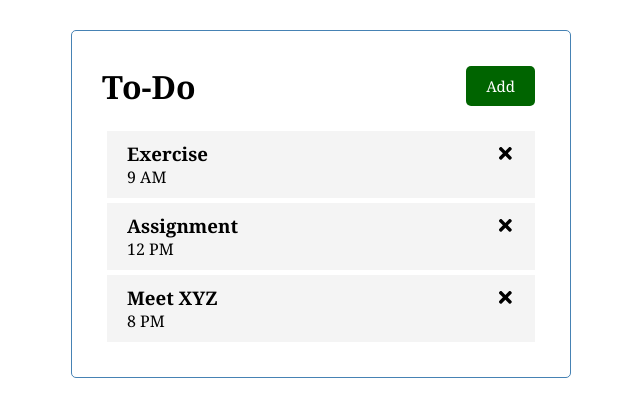
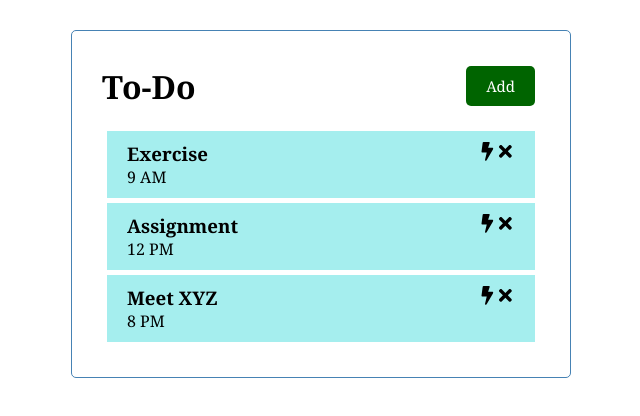
Before and after one commit to avneez/to-do, a React (Create React App) app: page / in a window 1280 px wide. Shown: the top 416 px of the page, without its empty margins (319-959 px from the left). Built offline with nearby package versions, Linux system fonts and the light colour scheme.

Commit message:
adding update feature

```diff
--- a/package.json
+++ b/package.json
@@ -9,7 +9,7 @@
     "react": "^18.2.0",
     "react-dom": "^18.2.0",
     "react-icons": "^4.7.1",
-    "react-scripts": "^2.1.3",
+    "react-scripts": "^5.0.1",
     "web-vitals": "^2.1.4"
   },
   "scripts": {
--- a/src/App.js
+++ b/src/App.js
@@ -7,10 +7,7 @@ import AddTask from './components/AddTask';
 
 
 function App() {
-  const [showAddTask, setShowAddTask] = useState(false);
-
-  const [tasks, setTasks] = useState([
-    {
+  const defaultTasks = [{
     id: 1,
     text: 'Exercise',
     time: '9 AM'
@@ -21,33 +18,47 @@ function App() {
     time: '12 PM'
   },
   {
-        id:3,
+    id: 3,
     text: 'Meet XYZ',
     time: '8 PM'
   }
-  ]);
+  ];
+
+  const [showAddTask, setShowAddTask] = useState(false);
+
+  const [tasks, setTasks] = useState(() => {
+    const savedTasks = localStorage.getItem('tasks');
+    if (savedTasks) {
+      return JSON.parse(savedTasks)
+    } else {
+      return defaultTasks;
+    }
+  });
+
 
   //Adding task
-  const addTask=(task)=>{
-    const id = Math.floor(Math.random() * 10000) +1;
-    const newTask = { id, ...task}
-    setTasks([...tasks,newTask]);
+  const addTask = (task) => {
+    const id = Math.floor(Math.random() * 10000) + 1;
+    const newTask = { id, ...task }
+    setTasks([...tasks, newTask]);
   }
 
 
-  const deleteTask = (id)=>{
-    setTasks(tasks.filter((task)=> task.id!==id))
+  const deleteTask = (id) => {
+    setTasks(tasks.filter((task) => task.id !== id))
   }
+
 
 
   return (
     <div className="container">
-      <Header onAdd={()=> setShowAddTask(!showAddTask)} />
+      <Header onAdd={() => setShowAddTask(!showAddTask)} />
 
-      {showAddTask && <AddTask onAdd={addTask}/>}
-      {tasks.length > 0? (<Tasks tasks={tasks} onDelete={deleteTask}/>) : ('No Any Tasks')}
+      {showAddTask && <AddTask onAdd={addTask} />}
+      {tasks.length > 0 ? (<Tasks tasks={tasks} onDelete={deleteTask} />) : ('No Any Tasks')}
     </div>
   );
+
 }
 
 export default App;
--- a/src/components/AddTask.js
+++ b/src/components/AddTask.js
@@ -1,41 +1,86 @@
-import { useState } from 'react'
+import React, { useState } from 'react'
 
 
 
-const AddTask = ({onAdd}) => {
+const AddTask = ({ onAdd }) => {
     // const [text, setText] =useState('')
     // const [time, setTime] =useState('')
 
-    const [userData, setUserData] = useState({text:'',time:''})
+    const [userData, setUserData] = useState({ text: '', time: '' })
 
-    const onSubmit=(e)=>{
+    const onSubmit = (e) => {
         e.preventDefault()
         console.log(userData)
 
-        if(!userData.text){
+        if (!userData.text) {
             alert('Please add a Task')
             return;
         }
 
-        onAdd({text:userData.text, time:userData.time}) //destructing from an object
+        onAdd({ text: userData.text, time: userData.time }) //destructing from an object
 
-        setUserData({text:'', time:''})
+        setUserData({ text: '', time: '' })
+    }
+
+    function setUserText(e) {
+        setUserData({ ...userData, text: e.target.value })
+    }
+
+    function setUserTime(e) {
+        setUserData({ ...userData, time: e.target.value })
+    }
+
+
+
+    // boolean state to know if we are editing
+    const [isEditing, setIsEditing] = useState(false);
+    // object state to set so we know which todo item we are editing
+    const [currentTodo, setCurrentTodo] = useState({});
+
+
+    function handleEditText(e) {
+        setCurrentTodo({ ...currentTodo, text: e.target.value });
+        console.log(currentTodo);
+    }
+    function handleEditTime(e) {
+        setCurrentTodo({ ...currentTodo, time: e.target.value });
+        // console.log(currentTodo);
     }
 
 
 
     return (
+        <>
+            {isEditing ? (
                 <form className='add-form' onSubmit={onSubmit} >
                     <div className='form-data form-data-check'>
                         <label>Task</label>
-                <input type='text' placeholder='🖊️ Add Task' value={userData.text} onChange={(e)=> setUserData({...userData,text:e.target.value})}/>
+                        <input type='text' placeholder='Edit Task' value={userData.text} onChange={handleEditText} />
                     </div>
                     <div className='form-data form-data-check'>
                         <label>Time</label>
-                <input type='text' placeholder='Add Time' value={userData.time} onChange={(e)=> setUserData({...userData,time:e.target.value})}/>
+                        <input type='text' placeholder='Edit Time' value={userData.time} onChange={handleEditTime} />
                     </div>
-            <input type='submit' value='Save Task' className='btn btn-block'/>
+                    <input type='submit' value='Update Task' className='btn btn-block' />
                 </form>
+
+            ) : (
+
+                <form className='add-form' onSubmit={onSubmit} >
+                    <div className='form-data form-data-check'>
+                        <label>Task</label>
+                        <input type='text' placeholder='🖊️ Add Task' value={userData.text} onChange={setUserText} />
+                    </div>
+                    <div className='form-data form-data-check'>
+                        <label>Time</label>
+                        <input type='text' placeholder='Add Time' value={userData.time} onChange={setUserTime} />
+                    </div>
+                    <input type='submit' value='Save Task' className='btn btn-block' />
+                </form>
+            )}
+
+
+        </>
     )
 }
 
--- a/src/components/Task.js
+++ b/src/components/Task.js
@@ -1,11 +1,15 @@
-import { FaTimes } from 'react-icons/fa'
+import { FaTimes, FaBolt } from 'react-icons/fa'
 
 
-const Task = ({ task, onDelete }) => {
+const Task = ({ task, onDelete, onEdit }) => {
   return (
     <div className="task">
-      <h3>
-        {task.text} <FaTimes onClick={() => onDelete(task.id)} />
+      <h3 >
+        {task.text}
+        <div>
+          <FaBolt onClick={() => onEdit(task)} />
+          <FaTimes onClick={() => onDelete(task.id)} />
+        </div>
       </h3>
       <p>{task.time}</p>
     </div>
--- a/src/components/Tasks.js
+++ b/src/components/Tasks.js
@@ -1,10 +1,10 @@
 import Task from "./Task"
 
-const Tasks = ({ tasks, onDelete }) => {
+const Tasks = ({ tasks, onDelete, onEdit }) => {
     return (
         <>
             {tasks.map((task) => (
-                <Task key={task.id} task={task} onDelete={onDelete}/>
+                <Task key={task.id} task={task} onDelete={onDelete} />
             ))}
         </>
     )
--- a/src/index.css
+++ b/src/index.css
@@ -55,7 +55,7 @@ body {
 }
 
 .task {
-  background: #f4f4f4;
+  background: #a5eeee;
   margin: 5px;
   padding: 10px 20px;
   cursor: pointer;
```
Also changed, not shown: 1 other file (tests, documents, lock files or other folders). Lines whose indentation alone changed are shown as unchanged.
